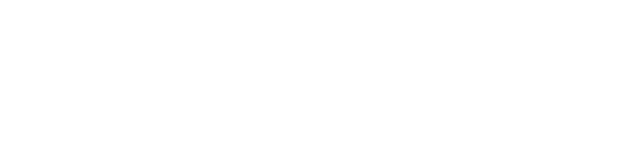
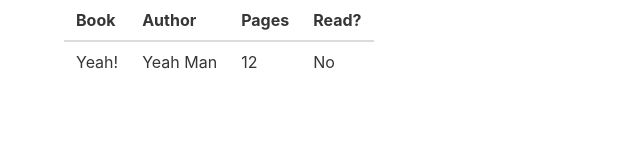
Before and after one commit to ayrt-n/odin-library, a plain HTML site: page index.html in a window 1280 px wide. Shown: the whole page, without its empty margins (0-640 px from the left). Drawn offline with nearby package versions, Linux system fonts and the light colour scheme.

Commit message:
Add library table to html

```diff
--- a/index.html
+++ b/index.html
@@ -4,12 +4,30 @@
     <meta charset="UTF-8">
     <meta http-equiv="X-UA-Compatible" content="IE=edge">
     <meta name="viewport" content="width=device-width, initial-scale=1.0">
-    <link rel="stylesheet" href="/styles/reset.css">
-    <link rel="stylesheet" href="/styles/styles.css">
+    <link rel="stylesheet" href="https://cdn.jsdelivr.net/npm/bulma@0.9.4/css/bulma.min.css">
     <title>Library</title>
   </head>
   <body>
-
+    <div class="container">
+      <table class="table" id="library">
+        <thead>
+          <tr>
+            <th>Book</th>
+            <th>Author</th>
+            <th>Pages</th>
+            <th>Read?</th>
+          </tr>
+        </thead>
+        <tbody>
+          <tr>
+            <td>Yeah!</td>
+            <td>Yeah Man</td>
+            <td>12</td>
+            <td>No</td>
+          </tr>
+        </tbody>
+      </table>
+    </div>
 
     <script src="/js/script.js"></script>
   </body>
```
